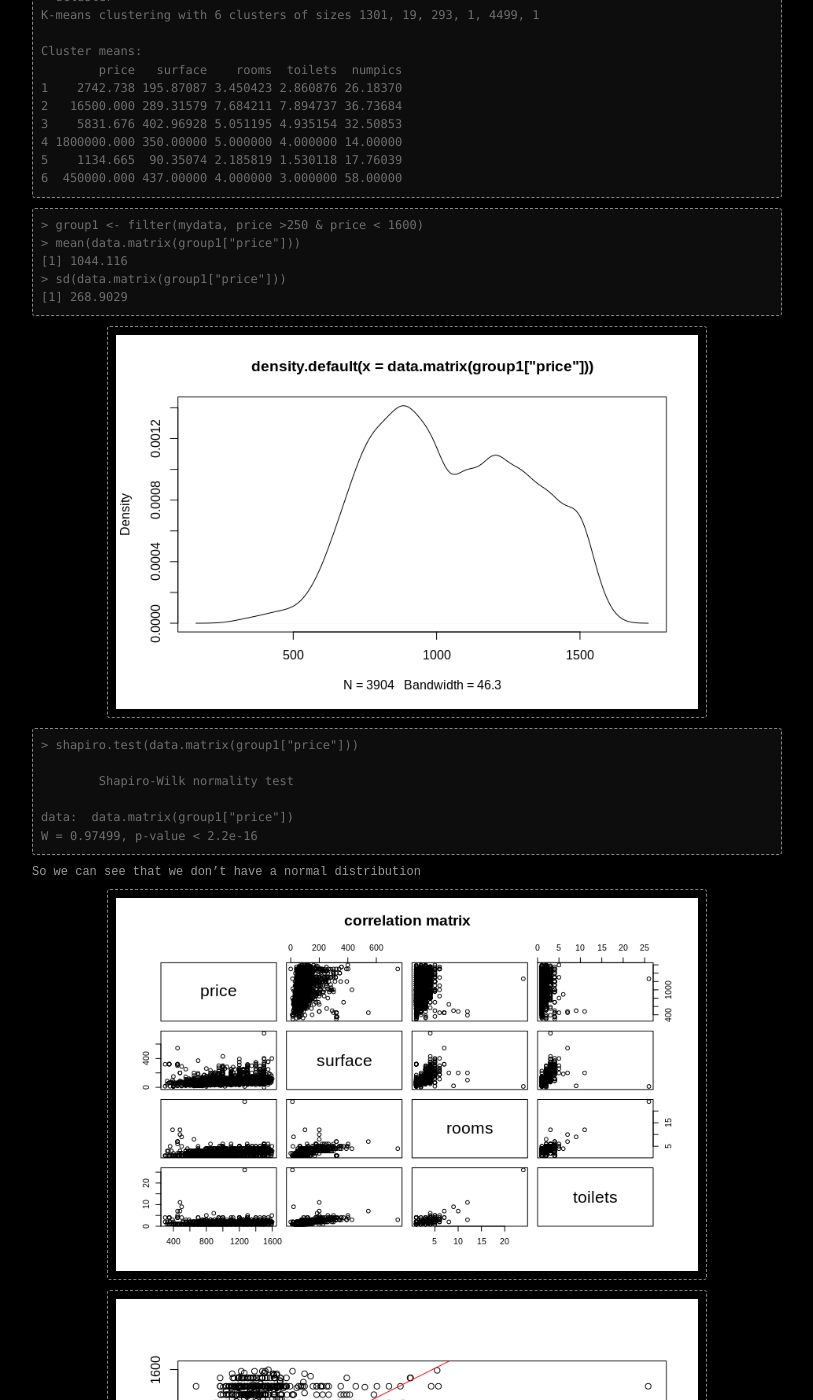
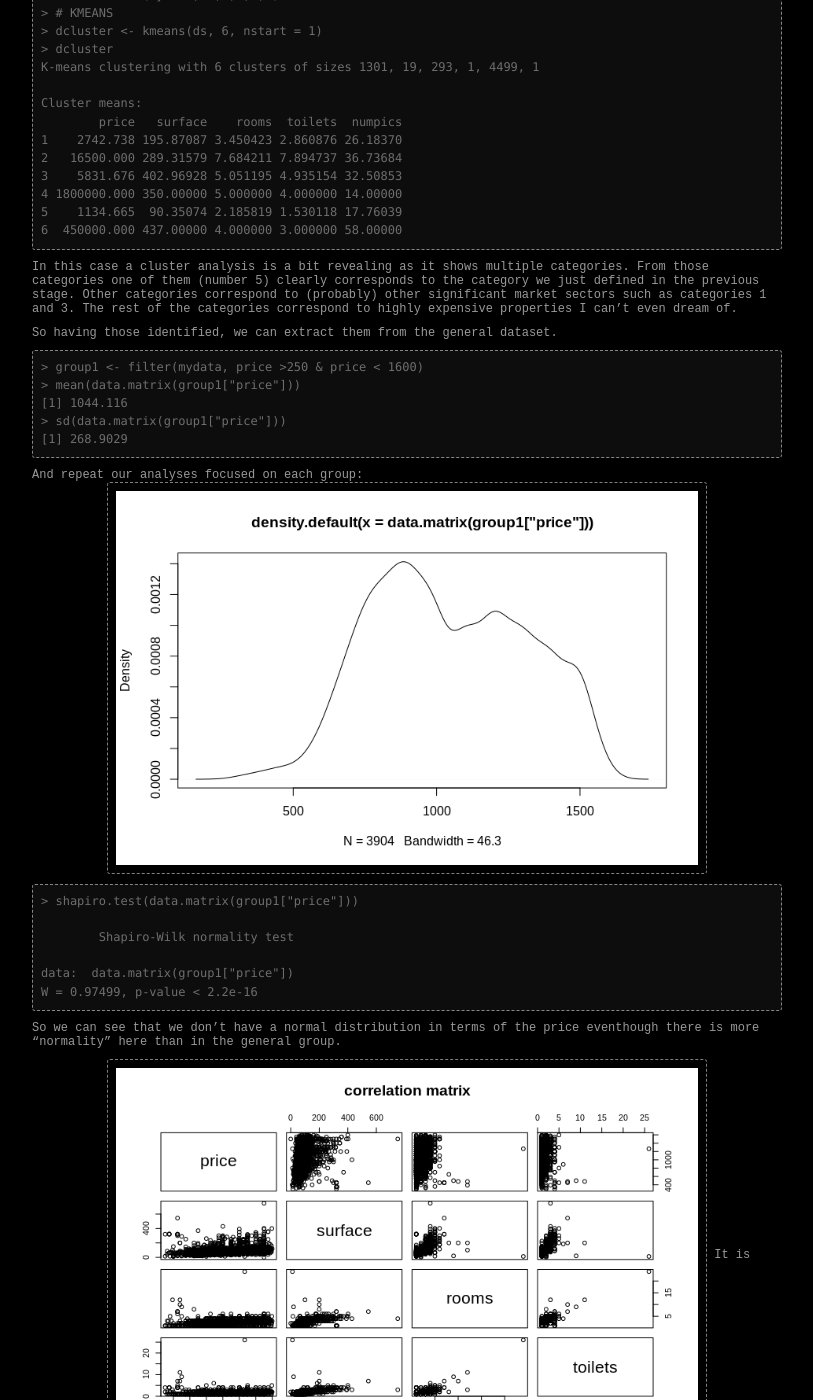
Before and after one commit to artikblue/artikblue.github.io, a Jekyll site: the page built from _posts/2020/2020-05-01-madrid-realestate-analysis.md, in a window 1280 px wide and 1400 px high, scrolled down 10670 px. Shown: the whole window, without its empty margins (233-1046 px from the left). Built offline with Jekyll 4.4.1, drawn with Linux system fonts in a browser that asks for light colours; comment, search, counter and statistics services are not loaded; some of the changed text lies outside the part shown.

Commit message:
first stage of the analysis ended

```diff
--- a/_posts/2020/2020-05-01-madrid-realestate-analysis.md
+++ b/_posts/2020/2020-05-01-madrid-realestate-analysis.md
@@ -350,7 +350,7 @@ Consultoría Inmobiliaria Internacional de Madrid
 ~~~
 As we saw before, most of the prices range from 900 to 1300 and surfaces go from 60 to 100.
 ### Cluster analysis
-
+As we saw in the first stage of this analysis, it is clear that we have different "categories" of properties (ex: rural vs urban, luxury vs affordable etc). In these situations running a cluster analysis can be helpful.
 ~~~
 > ds <- select(mydata, 4,5,6,7,9) # all of the numeric feats
 > # KMEANS
@@ -367,9 +367,9 @@ Cluster means:
 5    1134.665  90.35074 2.185819 1.530118 17.76039
 6  450000.000 437.00000 4.000000 3.000000 58.00000
 ~~~
+In this case a cluster analysis is a bit revealing as it shows multiple categories. From those categories one of them (number 5) clearly corresponds to the category we just defined in the previous stage. Other categories correspond to (probably) other significant market sectors such as categories 1 and 3. The rest of the categories correspond to highly expensive properties I can't even dream of.
 
-
-
+So having those identified, we can extract them from the general dataset.
 ~~~
 > group1 <- filter(mydata, price >250 & price < 1600)
 > mean(data.matrix(group1["price"]))
@@ -377,7 +377,7 @@ Cluster means:
 > sd(data.matrix(group1["price"]))
 [1] 268.9029
 ~~~
-
+And repeat our analyses focused on each group:
 ![basicpairs](https://artikblue.github.io/images/blog/madrid_renting/densitypricegroup1.png)
 
 
@@ -389,9 +389,11 @@ Cluster means:
 data:  data.matrix(group1["price"])
 W = 0.97499, p-value < 2.2e-16
 ~~~
-So we can see that we don't have a normal distribution
+So we can see that we don't have a normal distribution in terms of the price eventhough there is more "normality" here than in the general group.
 
 ![basicpairs](https://artikblue.github.io/images/blog/madrid_renting/group1pairs.png)
+It is very interesting to note here that as we move to this general group (let's say the avg property for the avg family) we can appreciate how in here price and surface do really correlate somehow.
+
 
 ![basicpairs](https://artikblue.github.io/images/blog/madrid_renting/group1regression.png)
 
@@ -421,7 +423,9 @@ sample estimates:
       cor
 0.3080166
 ~~~
+Anyway correlation is still weak here.
 
+Let's go for the second group, expensive properties.
 
 ~~~
 > group2 <- filter(mydata, price > 1600 & price < 3200)
@@ -431,8 +435,7 @@ sample estimates:
 [1] 419.5886
 ~~~
 ![basicpairs](https://artikblue.github.io/images/blog/madrid_renting/group2density.png)
-
-
+We have a small degree of normality here but most of the properties range from 1500 to 2000.
 ~~~
 > shapiro.test(data.matrix(group2["price"]))
 
@@ -475,8 +477,9 @@ sample estimates:
 cor
   1
 ~~~
+We still have a bit more regression here than in the general group, but its more weird than the previous group.
 
-
+And at the end we can categorize our elements and see how each group represents a % of the total.
 ~~~
 > mydata$price_category<-ifelse(mydata$price <500, "VERYCHEAP", ifelse(mydata$price <1000,"NORMAL", ifelse(mydata$price < 5000,"EXPENSIVE","HIGHEXPENSIVE")))
 > nrow(subset(mydata,price_category == "VERYCHEAP")) / nrow(mydata)
@@ -488,7 +491,7 @@ cor
 > nrow(subset(mydata,price_category == "HIGHEXPENSIVE")) / nrow(mydata)
 [1] 0.03614655
 ~~~
-
+And we see how most of the properties belong to the "EXPENSIVE" category.
 
 ~~~
 
```
Also changed, not shown: other parts of _posts/2020/2020-05-01-madrid-realestate-analysis.md (+1 -2 lines).
